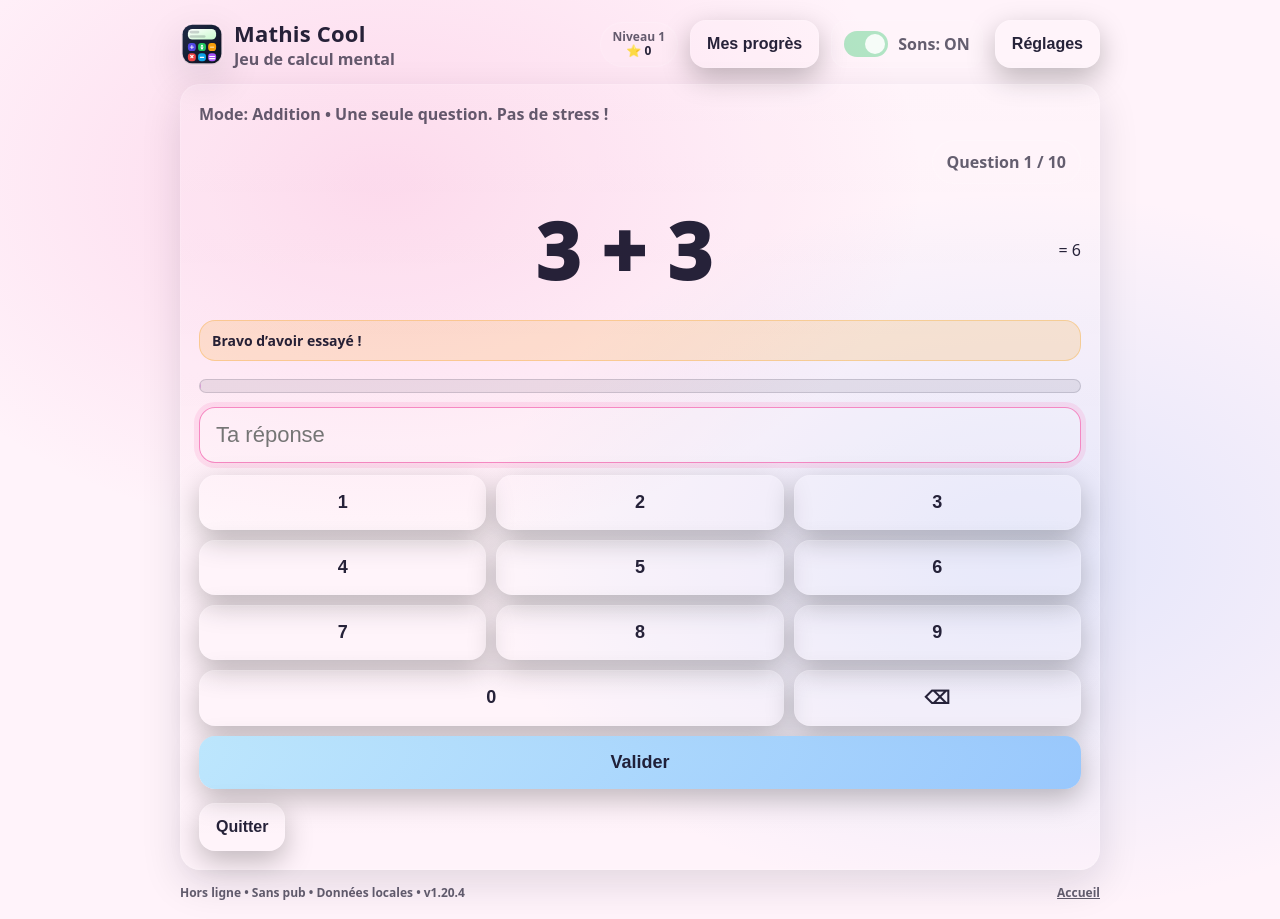
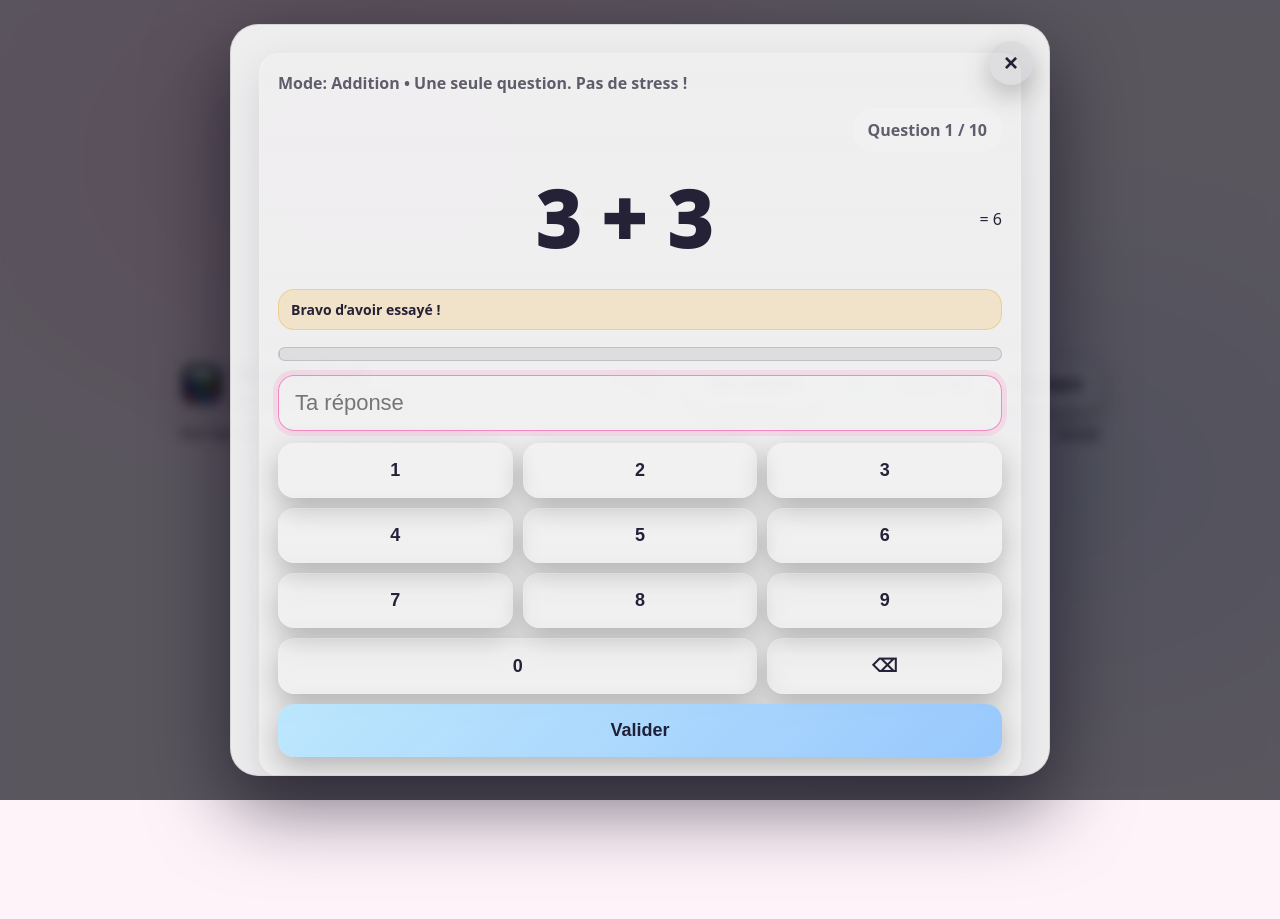
Before and after one commit to fredckl/mathis-cool, a React (Vite) app: page /play in a window 1280 px wide. After the commit the page ends 800 px from the top, so only its background shows below. Built offline with nearby package versions, Linux system fonts and the light colour scheme.

Commit message:
Convert Play mode to modal overlay with backdrop blur, fixed positioning, and dedicated close button replacing bottom quit button

```diff
--- a/src/pages/Play.jsx
+++ b/src/pages/Play.jsx
@@ -229,6 +229,16 @@ export default function PlayPage() {
   }, [submitAnswer]);
 
   useEffect(() => {
+    if (typeof document === 'undefined') {
+      return undefined;
+    }
+    document.body.classList.add('no-scroll');
+    return () => {
+      document.body.classList.remove('no-scroll');
+    };
+  }, []);
+
+  useEffect(() => {
     timeLimitRef.current = timeLimitMs;
   }, [timeLimitMs]);
 
@@ -287,9 +297,15 @@ export default function PlayPage() {
 
   return (
     <Layout disableNav={isFinished}>
-      <div className="grid">
-        <div className={`card sparkle ${sparkle ? 'on' : ''}`} tabIndex={-1}>
-          <div className="card-inner grid">
+      <div className="play-overlay" role="dialog" aria-modal="true" aria-label="Partie en cours">
+        <div className="play-overlay-backdrop" aria-hidden="true" />
+        <div className="play-overlay-card">
+          <button type="button" className="play-overlay-close" aria-label="Quitter la partie" onClick={handleQuit}>
+            <span aria-hidden="true">×</span>
+          </button>
+          <div className="grid">
+            <div className={`card sparkle ${sparkle ? 'on' : ''}`} tabIndex={-1}>
+              <div className="card-inner grid">
             <div className="sub">Mode: {opLabel(state.operation)} • Une seule question. Pas de stress !</div>
             <div className="badge session-counter">
               {isFinished ? 'Terminé !' : `Question ${sessionIndex} / ${SESSION_TOTAL}`}
@@ -375,10 +391,7 @@ export default function PlayPage() {
                 </div>
               </div>
             </form>
-            <div className="btn-row">
-              <button type="button" className="btn btn-secondary" onClick={handleQuit}>
-                Quitter
-              </button>
+              </div>
             </div>
           </div>
         </div>
--- a/src/styles.css
+++ b/src/styles.css
@@ -16,6 +16,9 @@
   --progress-border: rgba(255, 255, 255, 0.12);
   --progress-label: rgba(255, 255, 255, 0.92);
   --progress-label-shadow: 0 1px 2px rgba(0, 0, 0, 0.35);
+  --modal-bg: #120e2f;
+  --modal-border: rgba(255, 255, 255, 0.18);
+  --modal-close-bg: rgba(255, 255, 255, 0.16);
 }
 
 html[data-theme="light"] {
@@ -31,6 +34,9 @@ html[data-theme="light"] {
   --progress-border: rgba(19, 16, 40, 0.14);
   --progress-label: rgba(19, 16, 40, 0.9);
   --progress-label-shadow: 0 1px 2px rgba(255, 255, 255, 0.4);
+  --modal-bg: rgba(255, 255, 255, 0.9);
+  --modal-border: rgba(19, 16, 40, 0.12);
+  --modal-close-bg: rgba(19, 16, 40, 0.08);
 }
 
 * {
@@ -55,6 +61,10 @@ body {
     ),
     var(--bg);
   color: var(--text);
+}
+
+body.no-scroll {
+  overflow: hidden;
 }
 
 a {
@@ -703,6 +713,83 @@ canvas {
   gap: 10px;
 }
 
+.play-overlay {
+  position: fixed;
+  inset: 0;
+  display: grid;
+  place-items: center;
+  z-index: 30;
+  padding: 24px;
+}
+
+.play-overlay-backdrop {
+  position: absolute;
+  inset: 0;
+  background: rgba(3, 3, 12, 0.65);
+  backdrop-filter: blur(6px);
+  z-index: 0;
+  pointer-events: none;
+}
+
+.play-overlay-card {
+  position: relative;
+  width: min(820px, 100%);
+  max-height: 100%;
+  overflow: auto;
+  border-radius: 28px;
+  background: var(--modal-bg);
+  border: 1px solid var(--modal-border);
+  padding: 28px;
+  box-shadow: 0 30px 80px rgba(5, 2, 20, 0.55);
+  z-index: 1;
+}
+
+.play-overlay-close {
+  position: absolute;
+  top: 16px;
+  right: 16px;
+  width: 44px;
+  height: 44px;
+  border-radius: 999px;
+  border: none;
+  background: var(--modal-close-bg);
+  color: var(--text);
+  font-size: 24px;
+  font-weight: 900;
+  cursor: pointer;
+  display: flex;
+  align-items: center;
+  justify-content: center;
+  padding: 0;
+  box-shadow: 0 10px 28px rgba(0, 0, 0, 0.25);
+  z-index: 2;
+}
+
+.play-overlay-close span {
+  pointer-events: none;
+}
+
+.play-overlay-close:active {
+  transform: scale(0.96);
+}
+
+@media (max-width: 640px) {
+  .play-overlay {
+    padding: 12px;
+  }
+
+  .play-overlay-card {
+    padding: 22px 18px;
+    border-radius: 22px;
+  }
+
+  .play-overlay-close {
+    width: 38px;
+    height: 38px;
+    font-size: 20px;
+  }
+}
+
 .keypad-btn {
   padding: 16px 14px;
   font-size: 18px;
```
